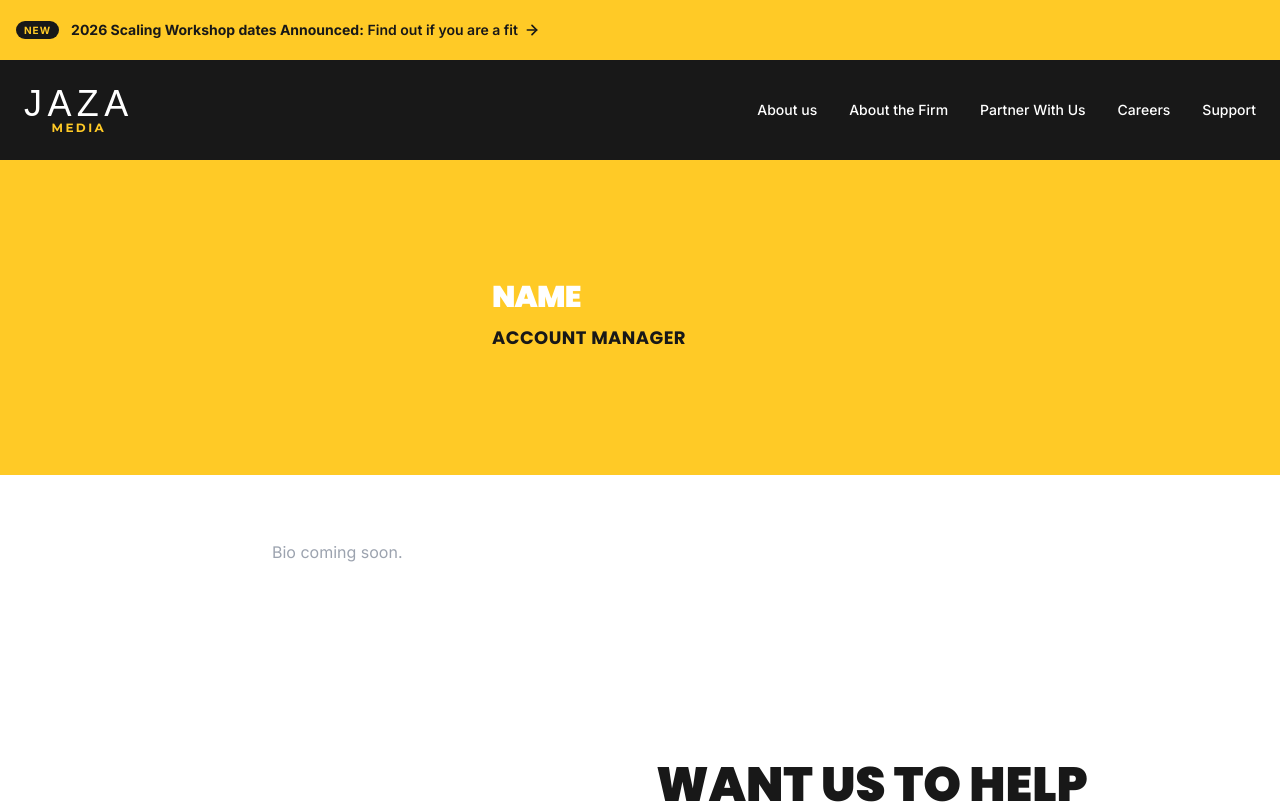
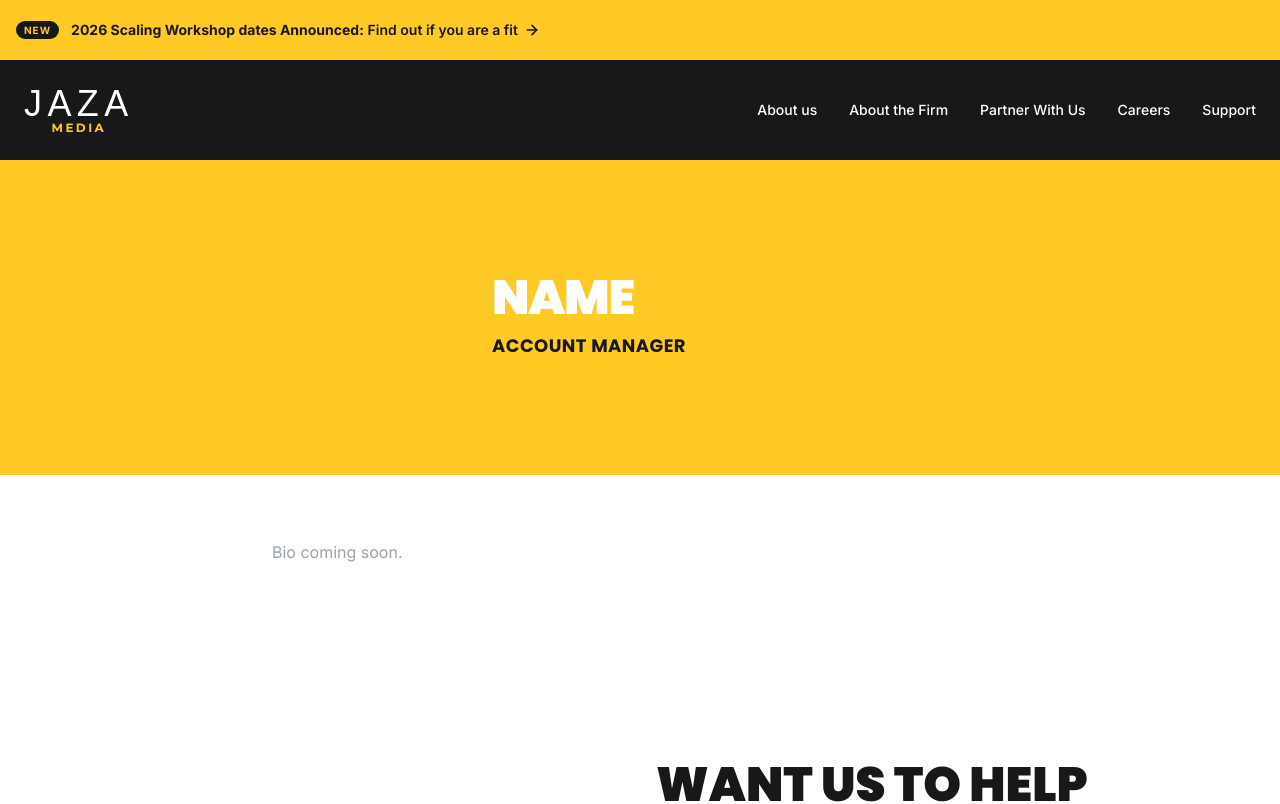
Before and after one commit to JAZA-Group-OS/jaza-media-site, a Next.js app: page /team/account-manager in a window 1280 px wide. Shown: the top 804 px of the page. Built offline with nearby package versions, Linux system fonts and the light colour scheme; a web font is replaced by a local one.

Commit message:
feat: bio hero name 48px on desktop (text-5xl), 30px on mobile

```diff
--- a/components/team-bio-hero.tsx
+++ b/components/team-bio-hero.tsx
@@ -27,7 +27,7 @@ export function TeamBioHero({ member }: { member: Member }) {
           )}
         </div>
         <div className="flex-1 text-center md:max-w-[280px] md:text-left">
-          <h1 className="font-heading text-3xl font-black uppercase leading-[0.95] tracking-tight text-white">
+          <h1 className="font-heading text-3xl font-black uppercase leading-[0.95] tracking-tight text-white md:text-5xl">
             {displayName}
           </h1>
           <p className="mt-3 font-heading text-lg font-bold uppercase tracking-wide text-brand-black">
```
